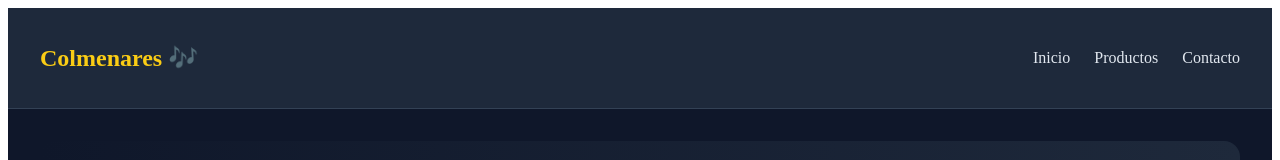
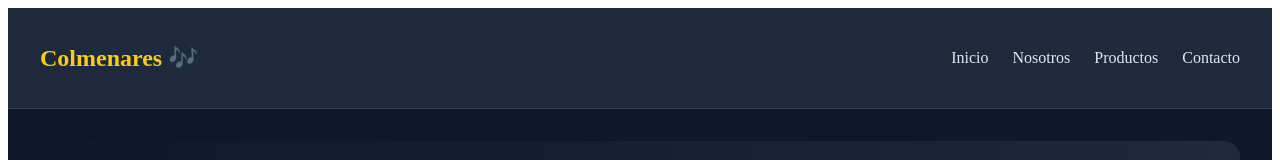
Before and after one commit to Manuelito18/colmenares-react, a React (Vite) app: page / in a window 1280 px wide. Shown: the top 160 px of the page. Built offline with nearby package versions, Linux system fonts and the light colour scheme.

Commit message:
Actualizando Navbar para nosotros

```diff
--- a/index.html
+++ b/index.html
@@ -3,7 +3,8 @@
 
 <head>
   <meta charset="UTF-8" />
-  <!-- <meta name="viewport" content="width=device-width, initial-scale=1.0" /> -->
+  <link rel="icon" href="/public/icon.ico" type="image/x-icon" />
+  <meta name="viewport" content="width=device-width, initial-scale=1.0" />
   <title>Colmenares Website</title>
 </head>
 
--- a/src/components/Navbar.jsx
+++ b/src/components/Navbar.jsx
@@ -8,6 +8,7 @@ export default function Navbar() {
       <h1 className={styles.logo}>Colmenares 🎶</h1>
       <ul className={styles.navLinks}>
         <li><Link to="/">Inicio</Link></li>
+        <li><Link to="/nosotros">Nosotros</Link></li>
         <li><Link to="/productos">Productos</Link></li>
         <li><Link to="/contacto">Contacto</Link></li>
       </ul>
--- a/src/routes/router.jsx
+++ b/src/routes/router.jsx
@@ -3,6 +3,7 @@ import Layout from "../components/Layout";
 import Home from "../pages/Home";
 import Productos from "../pages/Productos";
 import Contacto from "../pages/Contacto";
+import Nosotros from "../pages/Nosotros";
 
 const router = createBrowserRouter([
   {
@@ -12,6 +13,7 @@ const router = createBrowserRouter([
       { path: "", element: <Home /> },
       { path: "productos", element: <Productos /> },
       { path: "contacto", element: <Contacto /> },
+      { path: "nosotros", element: <Nosotros /> },
     ],
   },
 ]);
```
Also changed, not shown: src/pages/Contacto.jsx (line endings or trailing spaces).
